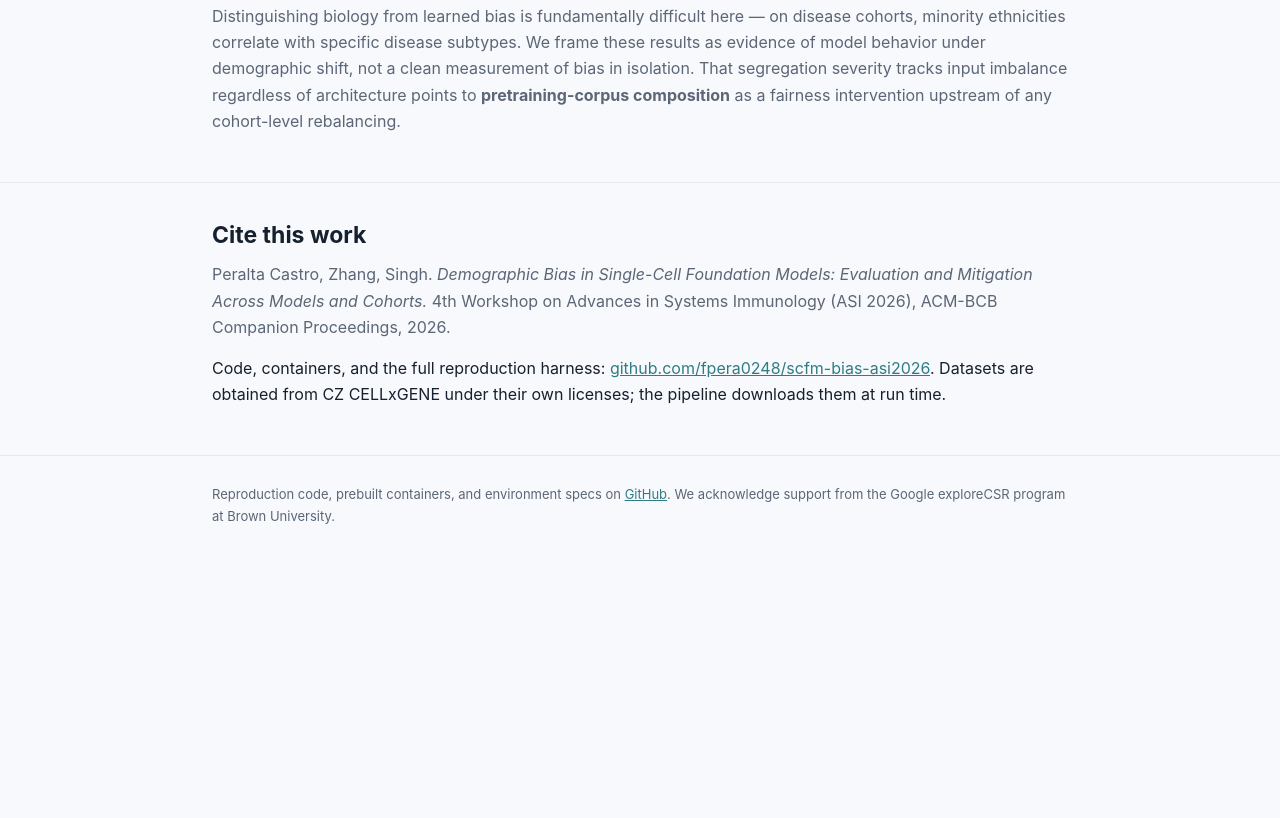
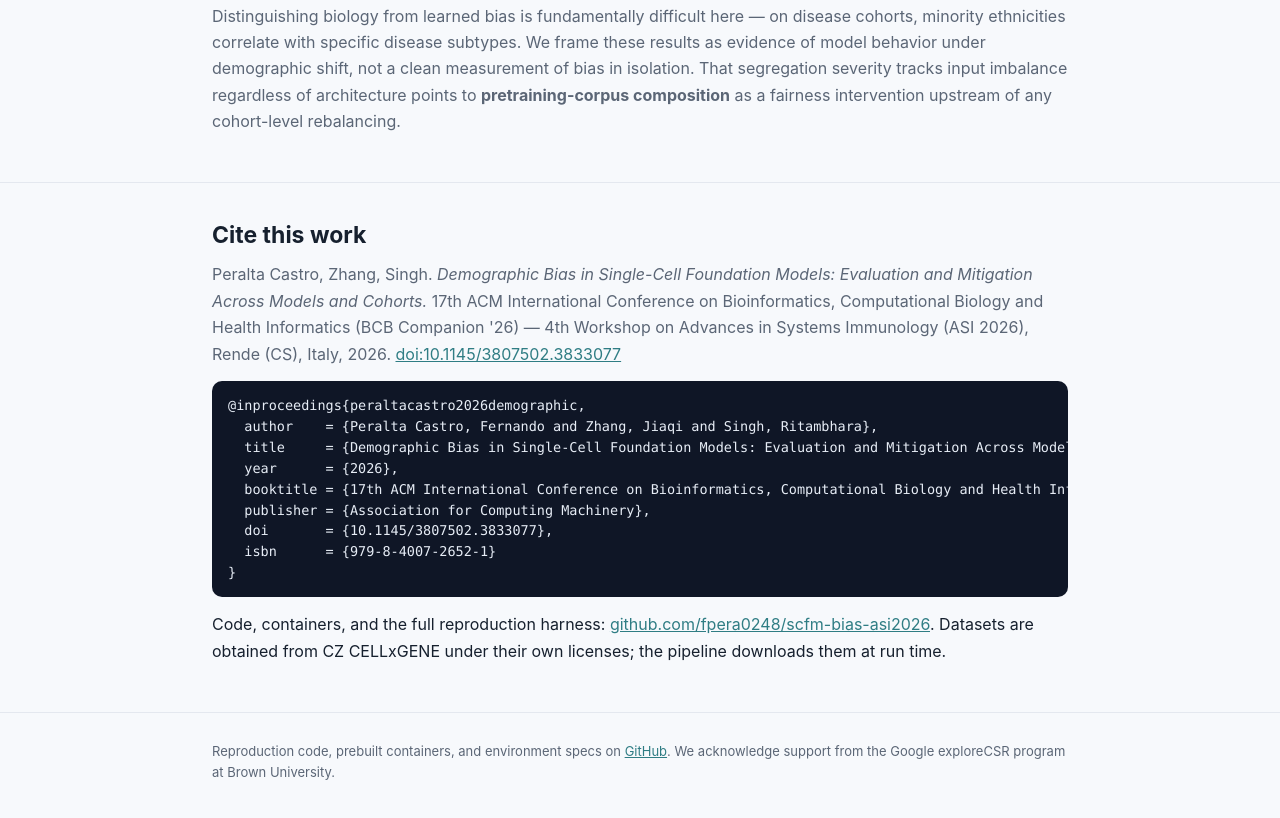
Before and after one commit to fpera0248/scfm-bias-asi2026, a plain HTML site: page docs/index.html in a window 1280 px wide. Shown: the part 9127-9945 px from the top of the page. Before the commit the page ends 9728 px from the top, so only its background shows below. Drawn offline with Linux system fonts and the light colour scheme.

Commit message:
Add CITATION.cff and citation sections (README + Pages site)
Give the repo a machine-readable CITATION.cff so GitHub renders a
"Cite this repository" button, and add a Citation section to the README
and a BibTeX block to the Pages site (docs/index.html).

Uses the paper's now-final publication metadata from the accepted
camera-ready: venue BCB Companion '26 (17th ACM-BCB; the ASI 2026
workshop runs within it), DOI 10.1145/3807502.3833077,
ISBN 979-8-4007-2652-1, CC-BY. Fernando's affiliation updated to
Moravian University.

CITATION.cff references list the works the pipeline directly uses:
the three audited foundation models (scFoundation, Geneformer, scGPT),
scDesign3, scIB/iLISI, Harmony, the three cohorts (ILD/CRC/AIDA), and
the closest prior work (Willem et al.). README lists the same, grouped.

```diff
--- a/docs/index.html
+++ b/docs/index.html
@@ -363,7 +363,16 @@ docker run --gpus all -v "$PWD/data":/data \
 <section>
   <div class="wrap">
     <h2>Cite this work</h2>
-    <p class="muted">Peralta Castro, Zhang, Singh. <i>Demographic Bias in Single-Cell Foundation Models: Evaluation and Mitigation Across Models and Cohorts.</i> 4th Workshop on Advances in Systems Immunology (ASI 2026), ACM-BCB Companion Proceedings, 2026.</p>
+    <p class="muted">Peralta Castro, Zhang, Singh. <i>Demographic Bias in Single-Cell Foundation Models: Evaluation and Mitigation Across Models and Cohorts.</i> 17th ACM International Conference on Bioinformatics, Computational Biology and Health Informatics (BCB Companion '26) — 4th Workshop on Advances in Systems Immunology (ASI 2026), Rende (CS), Italy, 2026. <a href="https://doi.org/10.1145/3807502.3833077">doi:10.1145/3807502.3833077</a></p>
+    <pre>@inproceedings{peraltacastro2026demographic,
+  author    = {Peralta Castro, Fernando and Zhang, Jiaqi and Singh, Ritambhara},
+  title     = {Demographic Bias in Single-Cell Foundation Models: Evaluation and Mitigation Across Models and Cohorts},
+  year      = {2026},
+  booktitle = {17th ACM International Conference on Bioinformatics, Computational Biology and Health Informatics (BCB Companion '26)},
+  publisher = {Association for Computing Machinery},
+  doi       = {10.1145/3807502.3833077},
+  isbn      = {979-8-4007-2652-1}
+}</pre>
     <p>Code, containers, and the full reproduction harness: <a href="https://github.com/fpera0248/scfm-bias-asi2026">github.com/fpera0248/scfm-bias-asi2026</a>. Datasets are obtained from CZ CELLxGENE under their own licenses; the pipeline downloads them at run time.</p>
   </div>
 </section>
```
Also changed, not shown: 2 other files.
